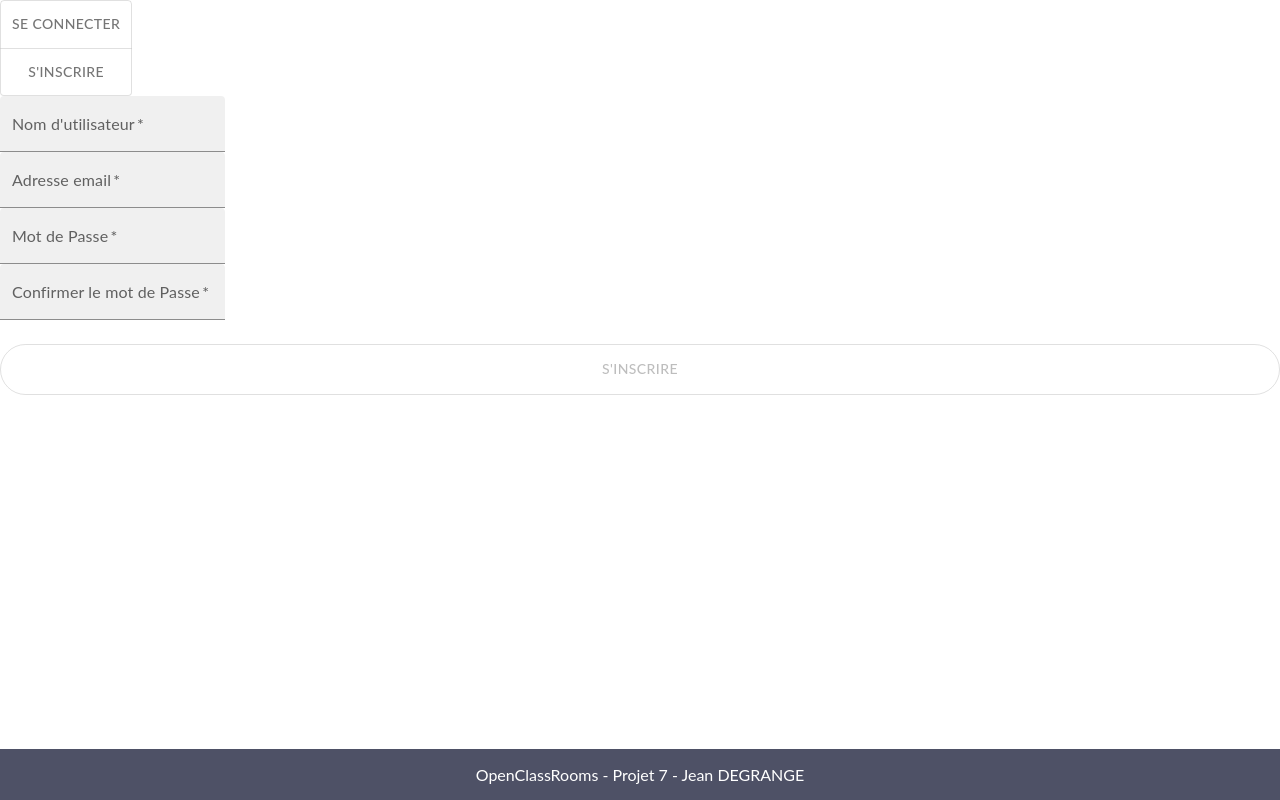
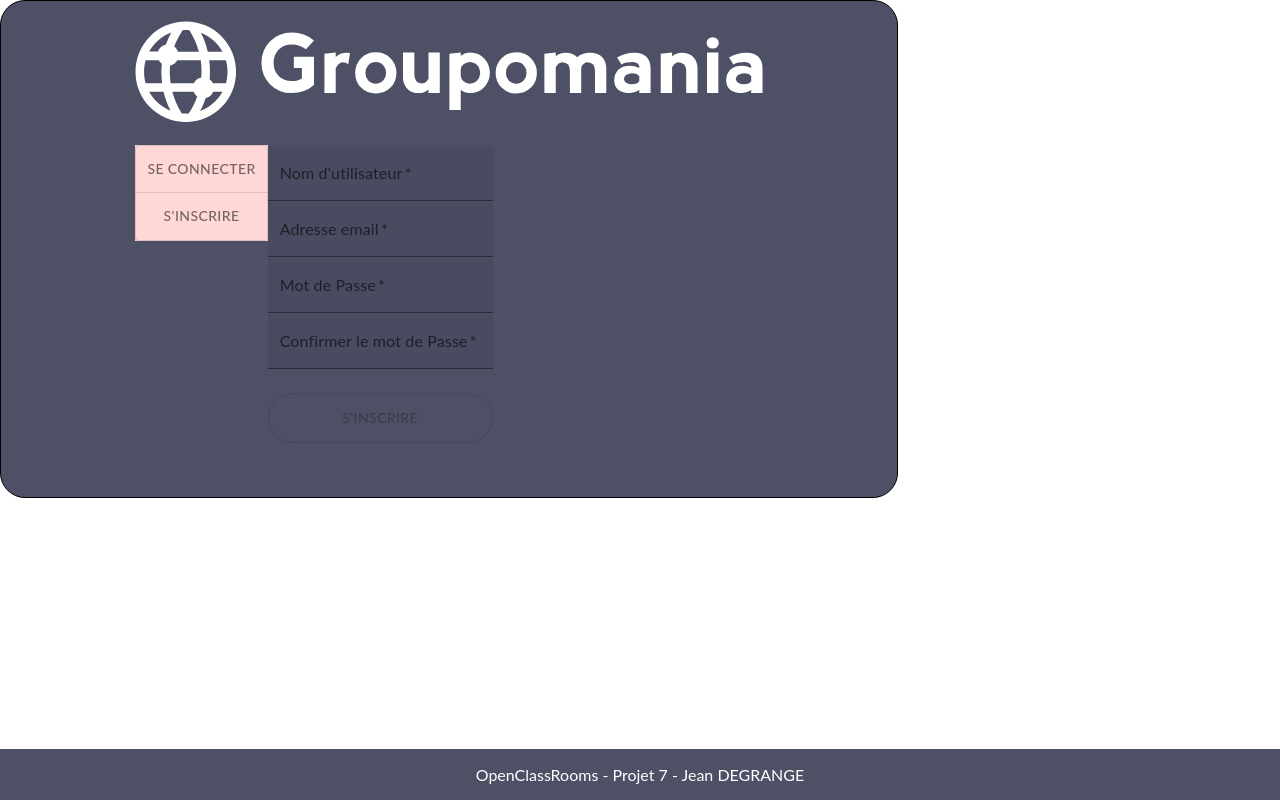
Before and after one commit to godhramn/OCR-Projet7, a React (Create React App) app in the folder client/: page /profil in a window 1280 px wide. Built offline with nearby package versions, Linux system fonts and the light colour scheme; no server answers.

Commit message:
log container + init navbar

```diff
--- a/client/src/components/Footer.jsx
+++ b/client/src/components/Footer.jsx
@@ -2,11 +2,13 @@ import React from 'react';
 
 const Footer = () => {
   return (
-    <footer>
-      <div className="footer-container">
-        <p>OpenClassRooms - Projet 7 - Jean DEGRANGE</p>
-      </div>
-    </footer>
+    <>
+      <footer>
+        <div className="footer-container">
+          <p>OpenClassRooms - Projet 7 - Jean DEGRANGE</p>
+        </div>
+      </footer>
+    </>
   );
 };
 
--- a/client/src/components/Log/LogInForm.jsx
+++ b/client/src/components/Log/LogInForm.jsx
@@ -33,6 +33,7 @@ const LogInForm = () => {
     })
   }
   return (
+    <>
       <form onSubmit={handleLogin} id="log-in-form">
         <TextField onChange={(e) => setEmail(e.target.value)}
         value={email}
@@ -66,6 +67,7 @@ const LogInForm = () => {
           Se Connecter
           </Button>
       </form>
+    </>
   );
 };
 
--- a/client/src/components/Log/index.jsx
+++ b/client/src/components/Log/index.jsx
@@ -1,7 +1,8 @@
 import React, { useState } from "react";
 import LoginForm from "./LogInForm";
 import SignupForm from "./SignUpForm";
-import { ToggleButtonGroup, ToggleButton, Box } from '@mui/material'
+import { ToggleButtonGroup, ToggleButton, Box, Container } from '@mui/material'
+import Logo from '../../assets/logos/icon-left-font-monochrome-white.svg'
 
 const Log = ( props ) => {
   const [LoginModal, setLoginModal] = useState(props.login);
@@ -18,28 +19,76 @@ const Log = ( props ) => {
   };
 
   return (
-    <Box>
+    <>
+      <Box
+        display= "flex"
+        flexDirection= "column"
+        justifyContent="center"
+        alignItems="center"
+        sx={{
+          width: "70%"
+        }}
+        border="solid 1px black"
+        borderRadius="25px"
+        bgcolor="#4E5166"
+      >
+        <Box
+          sx={{
+            width: "70%",
+            padding: "20px"
+          }}
+        >
+          <img src={Logo} alt="Logo de l'entreprise Groupomania" width="100%"/>
+        </Box>
+
+        <Box
+        display= "flex"
+        sx={{
+          width: "70%",
+          marginBottom:"30px"
+        }}
+        borderRadius="25px"
+
+        >
+          <Box
+            bgcolor="#FFD7D7"
+            sx={{
+              height:"100%"
+            }}
+          >
             <ToggleButtonGroup
-        orientation='vertical'
+
+              orientation="vertical"
               exclusive
             >
               <ToggleButton
                   onClick={handleModals}
                   id="login"
+                  value="login"
                   className={LoginModal ? "active-btn" : null}
+                  aria-label="bouton se connecter"
               > Se Connecter
               </ToggleButton>
               <ToggleButton
                   onClick={handleModals}
                   id="signup"
+                  value="signup"
                   className={SignupModal ? "active-btn" : null}
+                  aria-label="bouton s'inscrire"
               > S'inscrire
               </ToggleButton>
             </ToggleButtonGroup>
+          </Box>
+          <Box>
             {LoginModal && <LoginForm />}
             {SignupModal && <SignupForm />}
           </Box>
+        </Box>
 
+
+
+      </Box>
+    </>
   );
 }
 
--- a/client/src/components/Routes/index.jsx
+++ b/client/src/components/Routes/index.jsx
@@ -8,8 +8,8 @@ const index = () => {
   return (
     <Router>
       <Routes>
+        < Route element={<Profil />} exact path='/profil' />
         < Route element={<Home />} exact path='/' />
-        < Route element={<Profil />} exact path='/profil' />
       </Routes>
     </Router>
   );
--- a/client/src/index.jsx
+++ b/client/src/index.jsx
@@ -35,8 +35,10 @@ const theme = createTheme({
 const root = ReactDOM.createRoot(document.getElementById('root'))
 root.render(
   <Provider store={store}>
-    <App />
-    <Footer />
+    <ThemeProvider theme={theme}>
+      <App />
+    </ThemeProvider>
+    <Footer/>
   </Provider>
 )
 
--- a/client/src/pages/Home.jsx
+++ b/client/src/pages/Home.jsx
@@ -2,9 +2,9 @@ import React from 'react';
 
 const Home = () => {
   return (
-    <div>
+    <>
       Home
-    </div>
+    </>
   );
 };
 
--- a/client/src/pages/Profil.jsx
+++ b/client/src/pages/Profil.jsx
@@ -6,14 +6,15 @@ import { UidContext } from '../components/AppContext'
 const Connect = () => {
   const uid = useContext(UidContext)
   return (
+    <>
       <div className='profil-page'>
         {uid ? (<h1>UPDATE PAGE</h1>) : (
           <Box className='log-container'>
             <Log signin={false} signup={true} />
           </Box>
         )}
-
       </div>
+    </>
   );
 };
 
--- a/client/src/styles/components/_footer.scss
+++ b/client/src/styles/components/_footer.scss
@@ -1,7 +1,7 @@
 .footer-container {
   position: absolute;
   width: 100%;
-  bottom: 0;
+  bottom: 0 !important;
   text-align: center;
   background-color: $color-tertiary;
   color: white;
```
Also changed, not shown: client/src/components/NavbarLeft.jsx (added, +12 -0 lines), client/src/components/SideBarLeft.jsx (deleted). Lines whose indentation alone changed are shown as unchanged.
